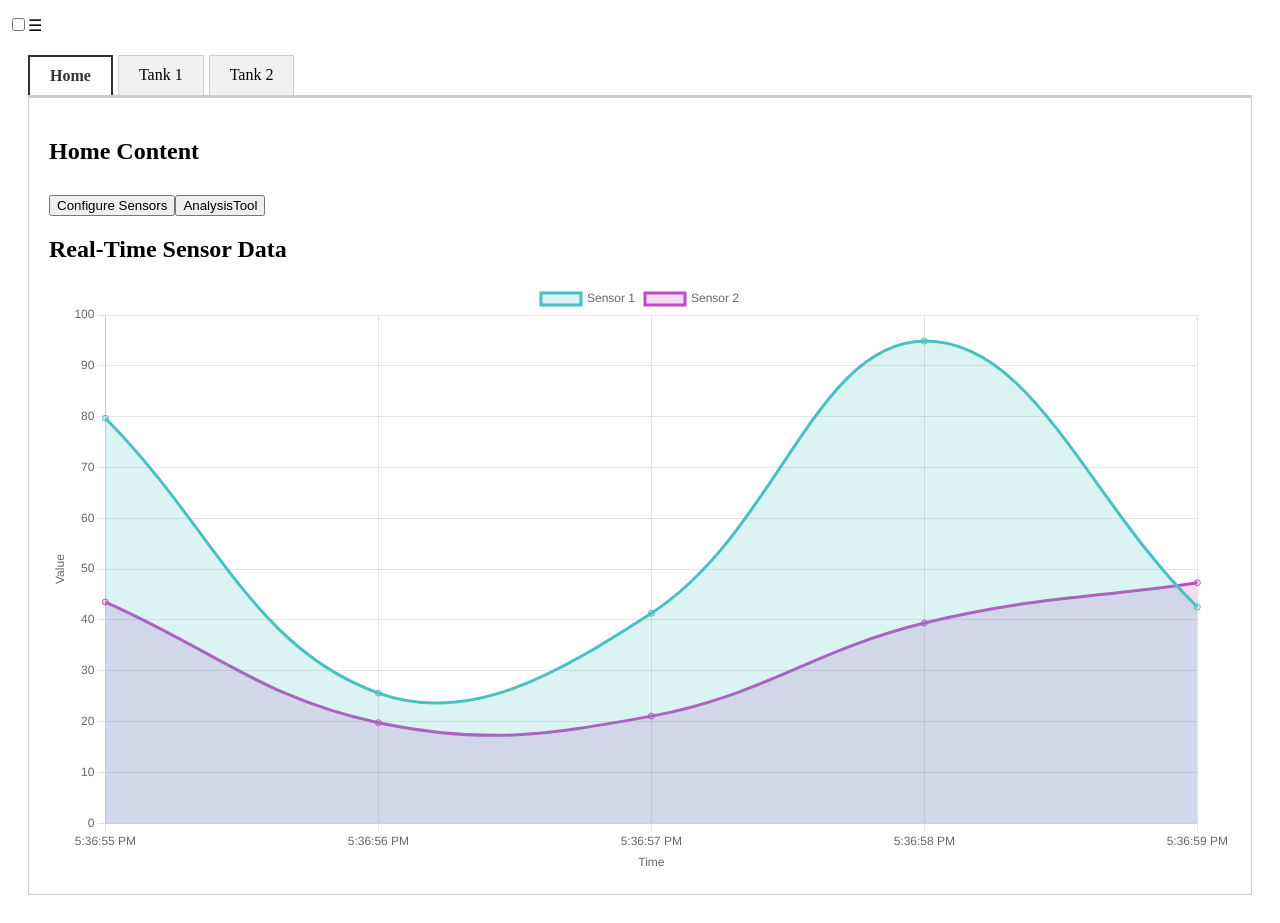
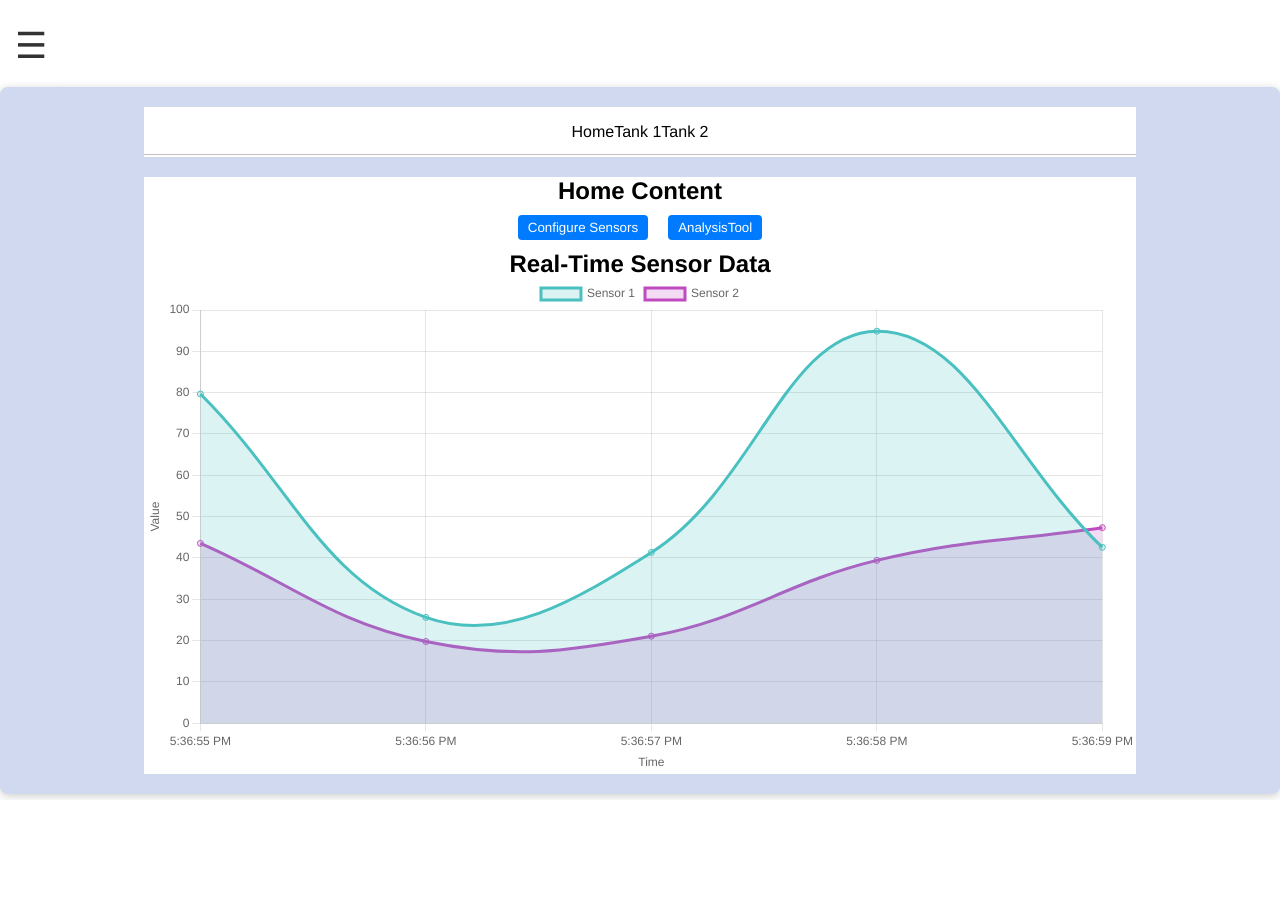
Before and after one commit to Kooky909/WAASMA-code, a React (Vite) app in the folder frontend/: page /home in a window 1280 px wide. After the commit the page ends 800 px from the top, so only its background shows below. Built offline with nearby package versions, Linux system fonts and the light colour scheme; no server answers.

Commit message:
Update home.css

```diff
--- a/frontend/src/home.css
+++ b/frontend/src/home.css
@@ -1,37 +1,482 @@
-.container {
-    padding: 20px;
+/**** OVERALL PAGE ****/
+* {
+  margin: 0;
+  padding: 0;
+  box-sizing: border-box;
+  font-family: Arial Arial, Helvetica, sans-serif;
+  background-color: white;
 }
 
-  .tabs {
+.container {
+  background-color: #333;
+}
+
+/***** TAB STYLING *****/
+.sidebar {
+  position: fixed;
+  top: 0;
+  left: -250px;
+  height: 100%;
+  background-color: #333;
+  transition: left 0.3s;
+  padding-top: 60px;
+}
+
+.sidebar ul {
+  list-style-type: none;
+  padding: 0;
+}
+
+.sidebar ul li {
+  padding: 15px;
+  text-align: left;
+}
+
+.sidebar ul li a {
+  text-decoration: none;
+  color: white;
+  font-size: 18px;
+  display: block;
+}
+
+.sidebar ul li a:hover {
+  background-color: #575757;
+}
+
+.tab-content.home,
+.tab-content.tank1,
+.tab-content.tank2 {
+  padding: 20px; /* Add some padding around the content */
+  text-align: left; /* Left-align the text */
+}
+
+.tab-content.home h2,
+.tab-content.tank1 h2,
+.tab-content.tank2 h2 {
+  font-size: 24px;
+  color: black;
+  margin-bottom: 20px; /* Add some space below the heading */
+}
+
+.tab-content.home button,
+.tab-content.tank1 button,
+.tab-content.tank2 button {
+  background-color: #333; /* Set a background color for the buttons */
+  color: white; /* White text color */
+  border: none;
+  padding: 10px 20px;
+  margin-right: 10px; /* Add space between buttons */
+  cursor: pointer;
+  font-size: 16px;
+  border-radius: 5px; /* Optional: round the corners */
+}
+
+.tab-content.home button:hover,
+.tab-content.tank1 button:hover,
+.tab-content.tank2 button:hover{
+  background-color: #575757; /* Darken the button on hover */
+}
+
+.tab-content.home .RealTimeChart,
+.tab-content.tank1 .RealTimeChart,
+.tab-content.tank2 .RealTimeChart {
+  margin-top: 20px; /* Add space above the chart */
+}
+.menu-icon {
+  font-size: 36px;
+  color:#333;
+  cursor: pointer;
+  display: inline-block;
+  padding: 15px;
+}
+#menu-toggle {
+  display: none;
+}
+
+#menu-toggle:checked + .menu-icon + .sidebar {
+  left: 0;
+}
+
+.tab-content h2 {
+  align-items: left;
+}
+
+.tab-content.home h2,
+.tab-content.tank1 h2,
+.tab-content.tank2 h2 {
+  align-items: left;
+}
+
+.container {
+  font-family: Arial, Helvetica, sans-serif;
+  max-width: 1400px;
+  /*width: 80%;*/
+  margin: 5px auto;
+  background-color: #d0d9f0;
+  padding: 20px;
+  border-radius: 8px;
   display: flex;
-    border-bottom: 2px solid #ccc;
+  align-items: center;
+  justify-content: center;
+  flex-direction: column;
+  box-shadow: 0 2px 10px rgba(0, 0, 0, 0.2);
+}
+
+.container nav {
+  position: relative;
+  height: 50px;
+  width: 80%;
+  display: flex;
+  align-items: center;
+  justify-content: center;
+}
+
+.container nav::after {
+  content: "";
+  background: silver;
+  width: 100%;
+  height: 1px;
+  position: absolute;
+  top: 47px;
+  filter: blur(0.5px);
+
+}
+
+.container nav label {
+  position: relative;
+  display: block;
+  height: 100%;
+  width: 100%;
+  text-align: center;
+  line-height: 50px;
+  cursor: pointer;
+  font-size: 17px;
+  font-weight: 600;
+  transition: all 0.3s ease;
+  z-index: 2;
+}
+
+#tank1:checked ~ nav label .home,
+#tank1:checked ~ nav label .tank1,
+#tank1:checked ~ nav label .tank2 {
+  color:#6F55CA;
+}
+
+.container nav .slider {
+  position: absolute;
+  height: 4.5px;
+  background-color: #6F55CA;
+  border-radius: 20px;
+  width: 33%;
+  z-index: 1 ;
+  left: 0;
+  /*bottom: 0;*/
+  top: 90%;
+  transition: all 0.3s ease;
+  /*filter: blur(0px);*/
+}
+*:focus {
+  outline:none;
+}
+.container nav label:focus,
+.container nav.slider:focus {
+  outline: none;
+}
+input[type='radio'] {
+  display: none;
+}
+
+#home:checked ~ nav .slider {
+  left: 0%;
+}
+
+#tank1:checked ~ nav .slider {
+  left: 33%;
+}
+
+#tank2:checked ~ nav .slider {
+  left: 66%;
+}
+
+#home:checked ~ nav .home {
+  color: #6F55CA;
+}
+
+#tank1:checked ~ nav .tank1 {
+  color: #6F55CA;
+}
+
+#tank2:checked ~ nav .tank2 {
+  color: #6F55CA;
+}
+
+section {
+  width: 80%;
+  margin-top: 20px;
+  position: relative;
+  text-align: center;
+}
+
+section .content {
+  display: none;
+  margin-bottom: 20px;
+  text-align: left;
+}
+
+section .content .title {
+  font-size: 21px;
+  font-weight: 600;
+  margin: 30px 0 10px 0;
+}
+
+/* Modal Styles */
+.modal {
+  display: none; /* Hidden by default */
+  position: fixed; /* Stay in place */
+  z-index: 1000; /* Sit on top */
+  left: 0;
+  top: 0;
+  width: 100%; /* Full width */
+  height: 100%; /* Full height */
+  overflow: auto; /* Enable scroll if needed */
+  background-color: rgba(0, 0, 0, 0.5); /* Black w/ opacity */
+}
+
+.modal-content {
+  background-color: #fefefe;
+  margin: 15% auto; /* 15% from the top and centered */
+  padding: 20px;
+  border: 1px solid #888;
+  width: 80%; /* Could be more or less, depending on screen size */
+  border-radius: 5px;
+}
+.tank-config {
+  margin-bottom: 20px;
+}
+
+.sensor-inputs {
+  display: flex;
+  gap: 15px;
+  margin-top: 10px;
+}
+
+label {
+  display: flex;
+  flex-direction: column;
+  font-weight: normal;
+}
+
+.close {
+  color: #aaa;
+  float: right;
+  font-size: 28px;
+  font-weight: bold;
+}
+
+.close:hover,
+.close:focus {
+  color: black;
+  text-decoration: none;
   cursor: pointer;
 }
 
-  .tab {
-    padding: 10px 20px;
-    margin-right: 5px;
+input[type="number"],
+input[type="text"] {
+  width: 100%;
+  padding: 8px;
+  margin: 8px 0;
+  box-sizing: border-box;
   border: 1px solid #ccc;
-    border-bottom: none;
-    background-color: #f1f1f1;
-    transition: background-color 0.3s;
+  border-radius: 4px;
 }
 
-  .tab:hover {
-    background-color: #e1e1e1;
+/* Configure sensor styling*/
+/* Modal Styles */
+.modal {
+  position: fixed;
+  top: 0;
+  left: 0;
+  width: 100%;
+  height: 100%;
+  background-color: rgba(0, 0, 0, 0.5); /* Background overlay */
+  display: flex;
+  justify-content: center;
+  align-items: center;
+  z-index: 1000;
 }
 
-  .tab.active {
+.modal-content {
   background-color: white;
-    font-weight: bold;
-    border-top: 2px solid #333;
-    border-left: 2px solid #333;
-    border-right: 2px solid #333;
-    color: #333;
+  border-radius: 8px;
+  padding: 20px;
+  width: 400px;
+  max-width: 90%;
+  text-align: center;
+  box-shadow: 0 4px 8px rgba(0, 0, 0, 0.2);
+  position: relative;
 }
 
-  .tab-content {
+.close {
+  position: absolute;
+  top: 10px;
+  right: 15px;
+  font-size: 24px;
+  font-weight: bold;
+  cursor: pointer;
+}
+
+button {
+  margin: 10px;
+  padding: 10px 15px;
+  border: none;
+  background-color: #007BFF;
+  color: white;
+  border-radius: 4px;
+  cursor: pointer;
+}
+
+button:hover {
+  background-color: #0056b3;
+}
+
+.close:hover,
+.close:focus {
+  color: black;
+  text-decoration: none;
+  cursor: pointer;
+}
+
+.sensor-row {
+  display: flex;
+  align-items: center;
+  gap: 10px;
+  margin: 10px 0;
+}
+
+button {
+  padding: 5px 10px;
+  cursor: pointer;
+}
+
+.sensor-input {
+  width: 50px;
+  padding: 5px;
+  display: none; /* Hidden initially */
+  border: 1px solid #ccc;
+  border-radius: 4px;
+}
+
+/* ANALYSIS TOOL STYLING*/
+/* Basic styling for modals */
+.modal {
+  display: none;
+  position: fixed;
+  top: 0;
+  left: 0;
+  width: 100%;
+  height: 100%;
+  background-color: rgba(0, 0, 0, 0.5);
+  justify-content: center;
+  align-items: center;
+}
+
+.modal-content {
+  background-color: #e6e9ed;
   padding: 20px;
-    border: 1px solid #ccc;
+  border-radius: 8px;
+  width: 600px;
+  box-shadow: 0 4px 10px rgba(0, 0, 0, 0.2);
+  position: relative;
+}
+
+.close {
+  position: absolute;
+  top: 10px;
+  right: 15px;
+  font-size: 20px;
+  color: #333;
+  cursor: pointer;
+}
+
+/* Filter bar styling */
+.filter-bar {
+  display: flex;
+  gap: 10px;
+  margin-bottom: 20px;
+  padding-top:20px;
+}
+
+.apply-btn {
+  padding: 8px;
+  padding-top: 20px;
+  background-color: #4b79a1;
+  color: white;
+  border: none;
+  cursor: pointer;
+  border-radius: 4px;
+}
+
+.chart, .graph-placeholder {
   background-color: white;
+  padding: 15px;
+  border-radius: 8px;
+  box-shadow: 0 2px 8px rgba(0, 0, 0, 0.1);
+  text-align: center;
 }
+
+/* Navbar.css */
+
+/*.navbar {
+  position: absolute;
+  top: 15px; /* Adjust the position of the hamburger menu */
+  /*left: 10px;
+  display: flex;
+  flex-direction: column;
+  justify-content: center;
+  align-items: flex-start;
+  cursor: pointer;
+}
+
+.menu-icon {
+  font-size: 30px;
+  color: white;
+  cursor: pointer;
+  display: inline-block;
+  padding: 10px;
+}
+
+.bar {
+  display: block;
+  width: 30px;
+  height: 4px;
+  background-color: white;
+  margin: 6px 0;
+}
+
+/* Sidebar styles - Initially hidden */
+/*.sidebar {
+  position: fixed;
+  top: 0;
+  left: -250px;
+  width: 250px;
+  height: 100%;
+  background-color: #333;
+  transition: left 0.3s ease;
+}
+
+/* Sidebar open state */
+/*.sidebar.open {
+  left: 0;
+}
+
+.navbar.open .menu-icon .bar {
+  background-color: #575757; /* Change bar color when menu is open */
+/*}
+*/
+/**** HOME TAB ****/
+
+
+/**** Tank 1 ****/
+
+
+/**** Tank 2 ****/
```
Lines whose indentation alone changed are shown as unchanged.
